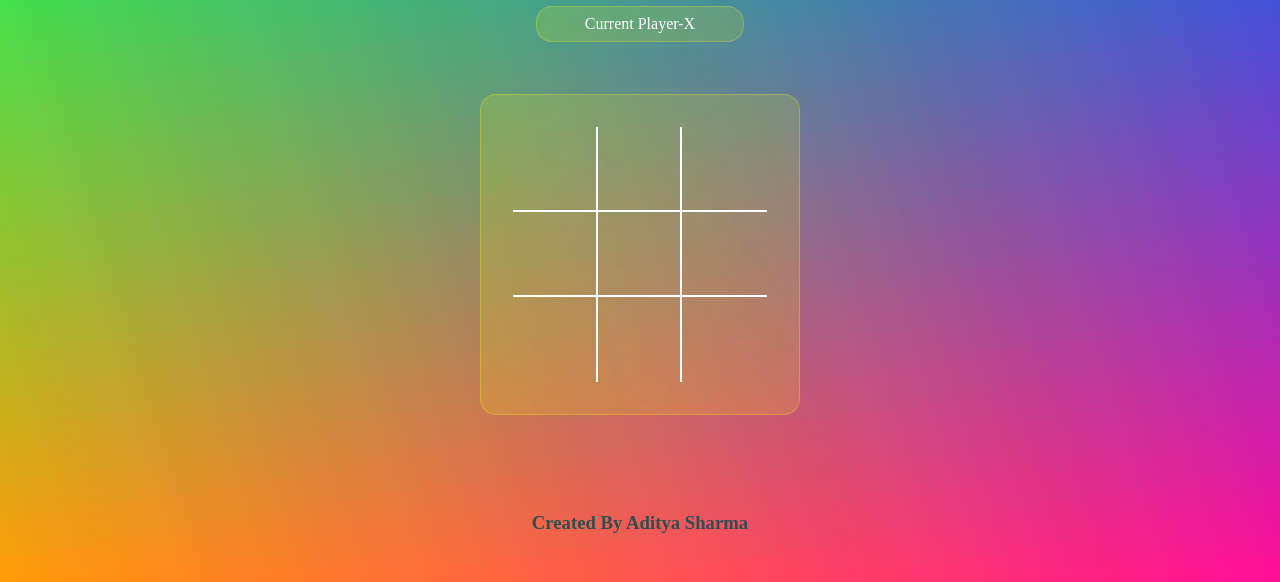
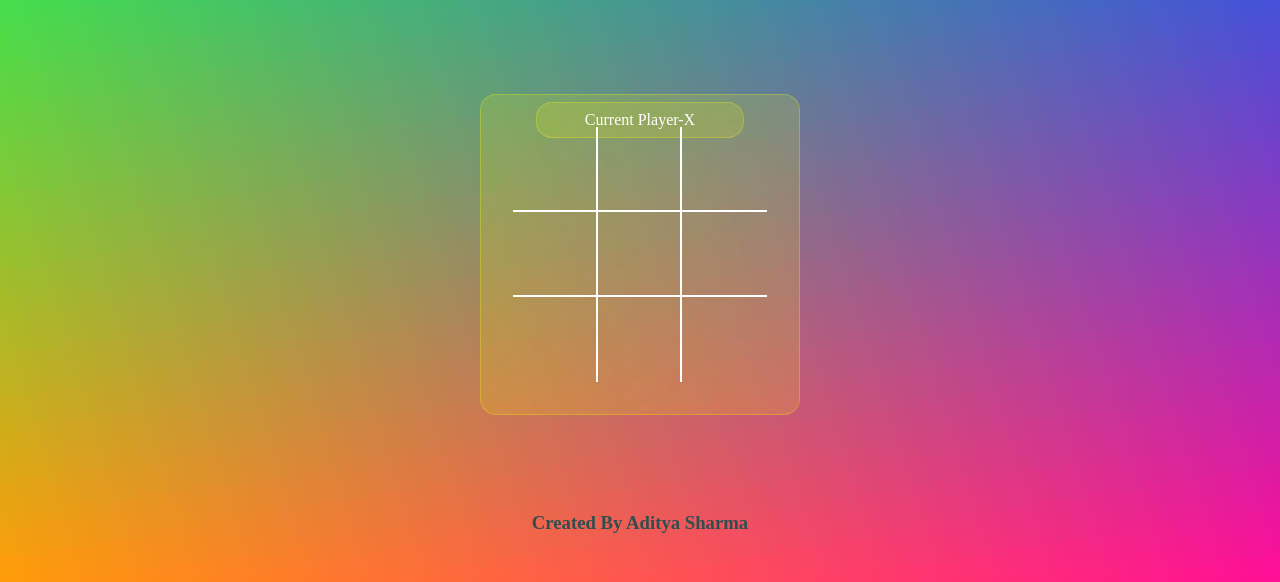
Before and after one commit to adityasharma024/Tic-Tac-Toe, a plain HTML site: page index.html in a window 1280 px wide. Shown: the part 218-800 px from the top of the page. Drawn offline with Linux system fonts and the light colour scheme.

Commit message:
Update style.css

```diff
--- a/style.css
+++ b/style.css
@@ -22,7 +22,7 @@
 
     color: white;
     position: absolute;
-    top: 14rem;
+    top: 20rem;
     left: 50%;
     transform: translateX(-50%);
     background-color: rgba(255,255,0,0.15);
```
